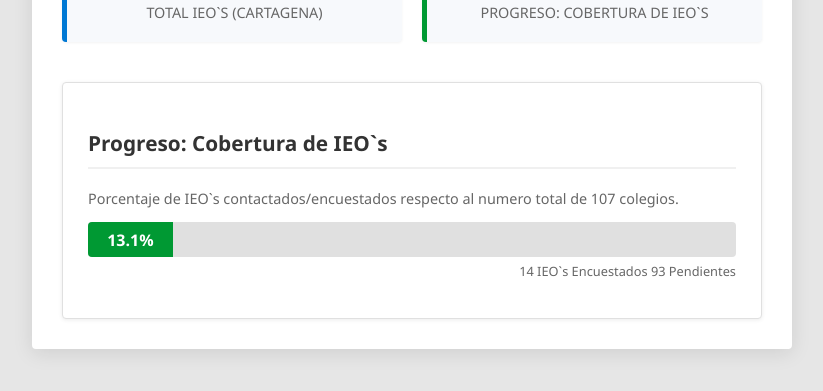
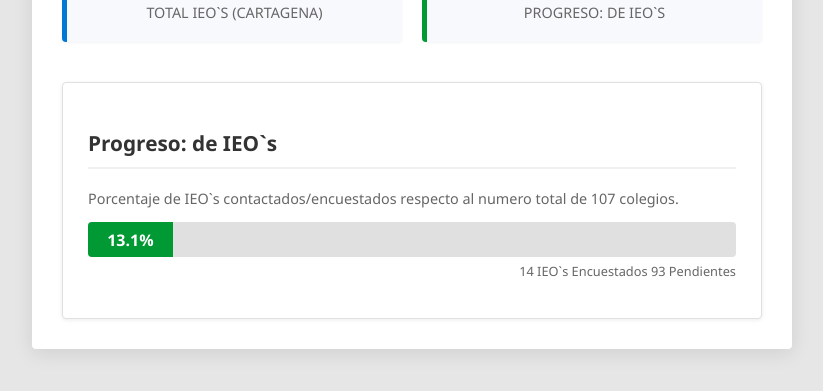
Before and after one commit to holmersilvapava/RG, a plain HTML site: page index.html in a window 1280 px wide. Shown: the part 315-706 px from the top of the page, without its empty margins (228-1051 px from the left). Drawn offline with Linux system fonts and the light colour scheme.

Commit message:
Update index.html

```diff
--- a/index.html
+++ b/index.html
@@ -147,12 +147,12 @@
 
             <div class="card" style="border-left-color: #009933;">
                 <div class="card-value" id="kpi-encuestados" style="color: #009933;"></div>
-                <div class="card-label">Progreso: Cobertura de IEO`s</div>
+                <div class="card-label">Progreso: de IEO`s</div>
             </div>
         </div>
 
         <div class="chart-panel">
-            <h3>Progreso: Cobertura de IEO`s</h3>
+            <h3>Progreso: de IEO`s</h3>
             <p style="font-size: 0.9em; color: #666;">Porcentaje de IEO`s contactados/encuestados respecto al numero total de 107 colegios.</p>
             <div class="progress-bar-container">
                 <div class="progress-bar" id="progressIeos">0%</div>
```
